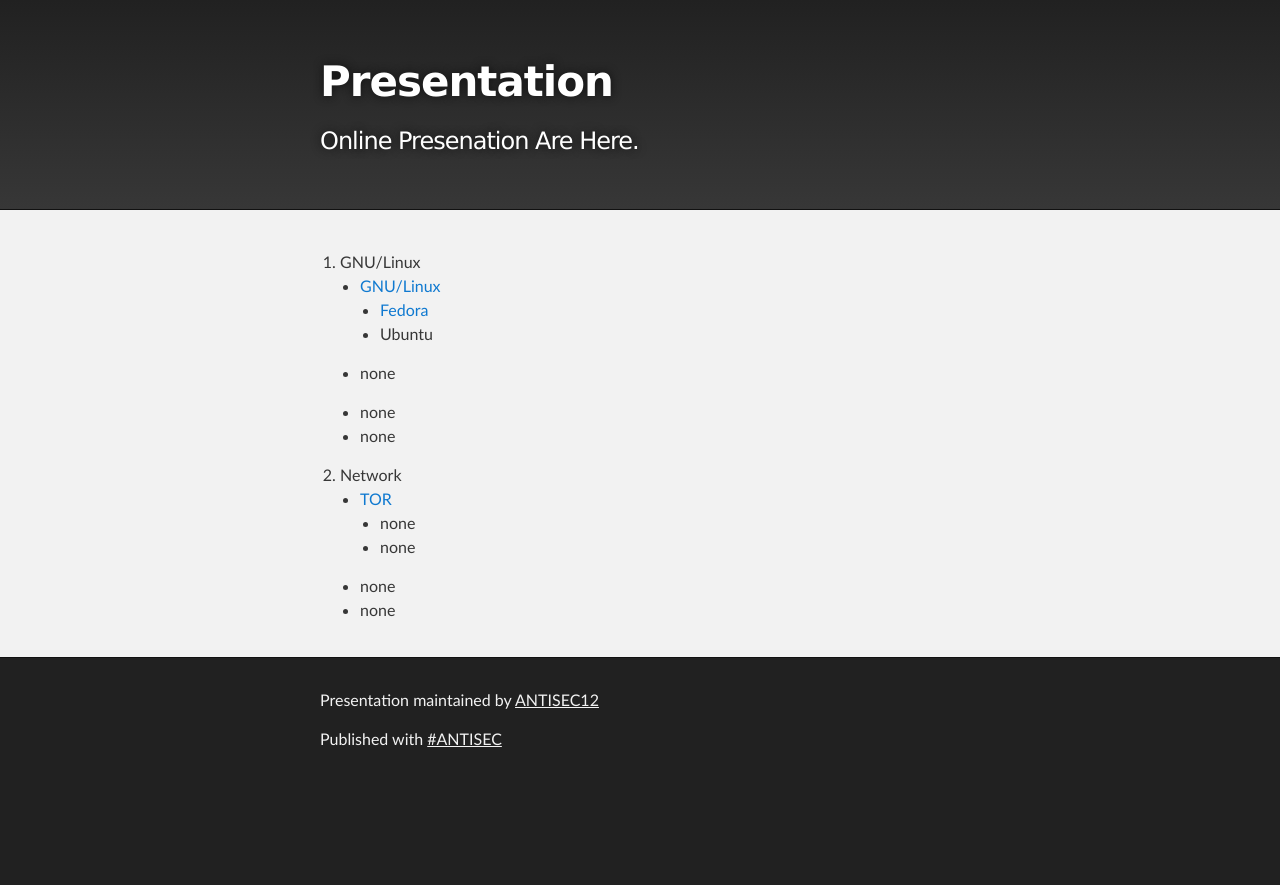
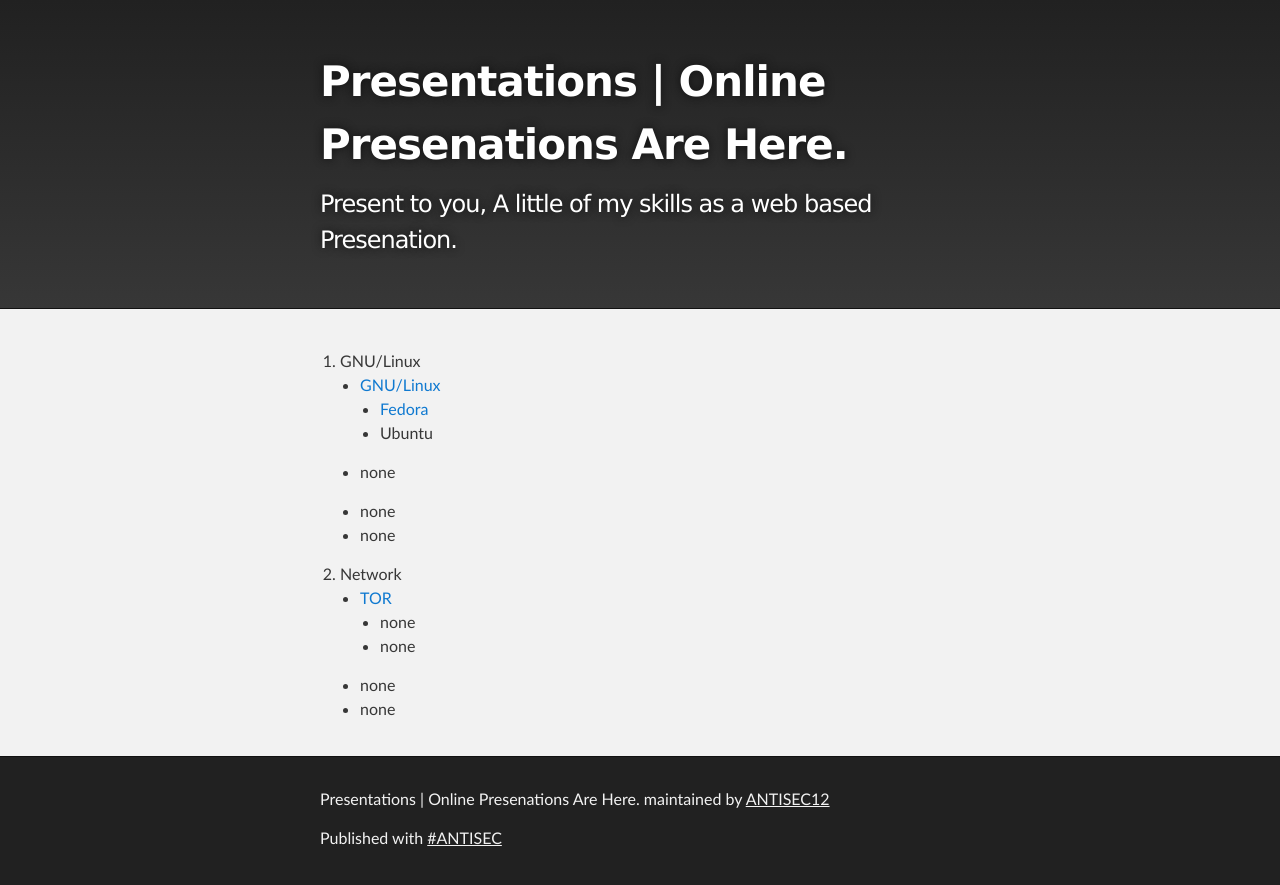
Before and after one commit to ANTISEC12/presentation, a Jekyll site: the page built from index.md, in a window 1280 px wide. Shown: the top 885 px of the page. Built offline with Jekyll 4.4.1, drawn with Linux system fonts in a browser that asks for light colours.

Commit message:
Update some things

```diff
--- a/_config.yml
+++ b/_config.yml
@@ -1,6 +1,6 @@
 theme: jekyll-theme-slate
-title: Presentation
-description: Online Presenation Are Here.
+title: Presentations | Online Presenations Are Here.
+description: Present to you, A little of my skills as a web based  Presenation.
 
 
 show_downloads: true
```
Also changed, not shown: 1 other file.
